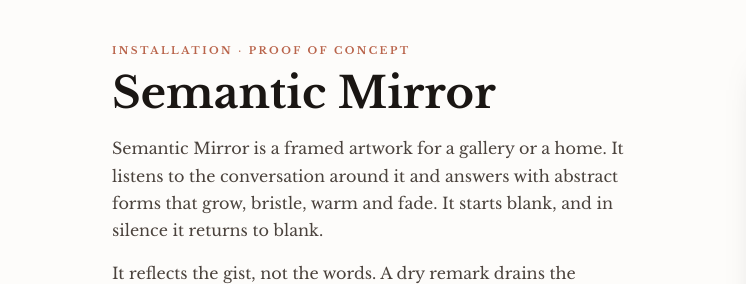
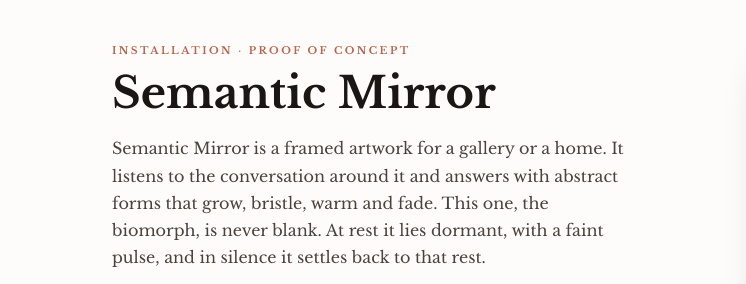
Before and after one commit to llullstudio/studio, a plain HTML site: page semantic-mirror/index.html in a window 1280 px wide. Shown: the part 153-437 px from the top of the page, 0-746 px from the left. Drawn offline with nearby package versions, Linux system fonts and the light colour scheme.

Commit message:
semantic mirror tweak

```diff
--- a/semantic-mirror/index.html
+++ b/semantic-mirror/index.html
@@ -69,7 +69,7 @@ footer{margin-top:clamp(3.5rem,7vw,5.5rem);padding:1.5rem 0 3.5rem;border-top:1p
     <div class="text">
       <p class="eyebrow">Installation · Proof of concept</p>
       <h1>Semantic Mirror</h1>
-      <p>Semantic Mirror is a framed artwork for a gallery or a home. It listens to the conversation around it and answers with abstract forms that grow, bristle, warm and fade. It starts blank, and in silence it returns to blank.</p>
+      <p>Semantic Mirror is a framed artwork for a gallery or a home. It listens to the conversation around it and answers with abstract forms that grow, bristle, warm and fade. This one, the biomorph, is never blank. At rest it lies dormant, with a faint pulse, and in silence it settles back to that rest.</p>
       <p>It reflects the gist, not the words. A dry remark drains the color; warmth swells; an insult grows thorns, which retract when it's taken back. Woven into each image is a compact record of what was said, so a snapshot of the piece can be decoded back into its gist. The art may express more than was said; the record never claims more.</p>
       <p>It hears before it understands. A soft glow at the edge of the frame answers any voice at once; the forms change only when there is enough to go on. By design, whispers go unheard. It keeps no audio or transcript, doesn't tell voices apart, and records no names, numbers or other details that could identify anyone.</p>
       <p>In this demonstration, two visitors test the piece until their game turns into something real. The conversation is scripted and the voices are generated; listening in real time is the next step.</p>
```
